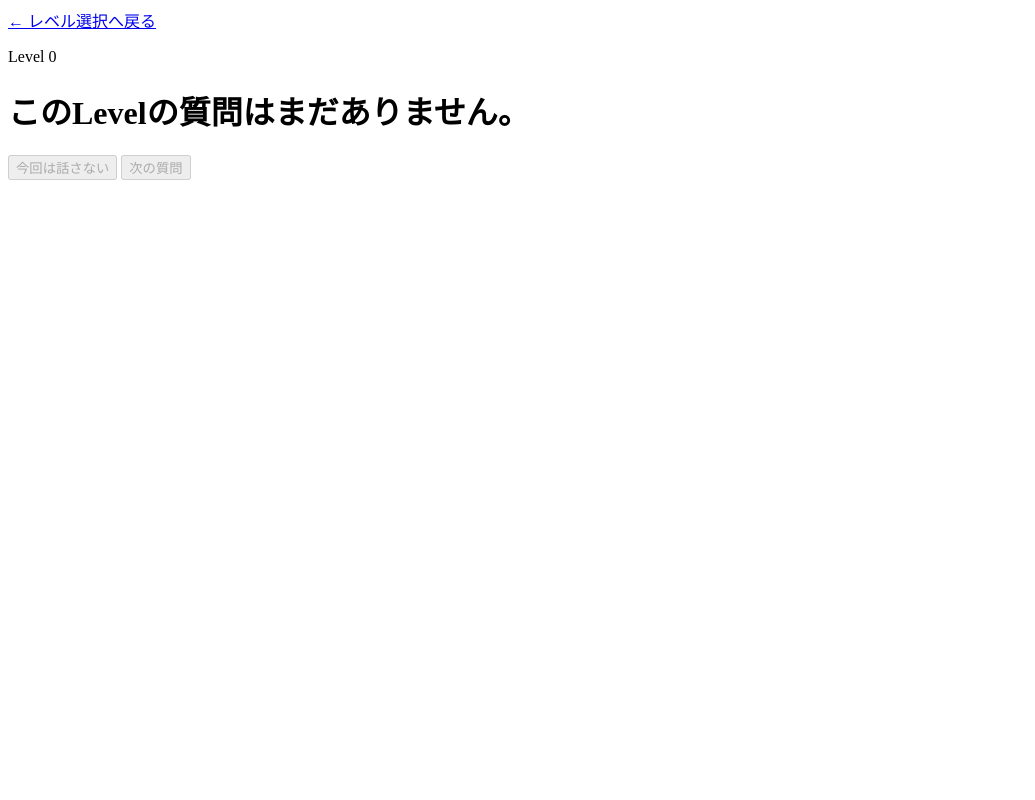
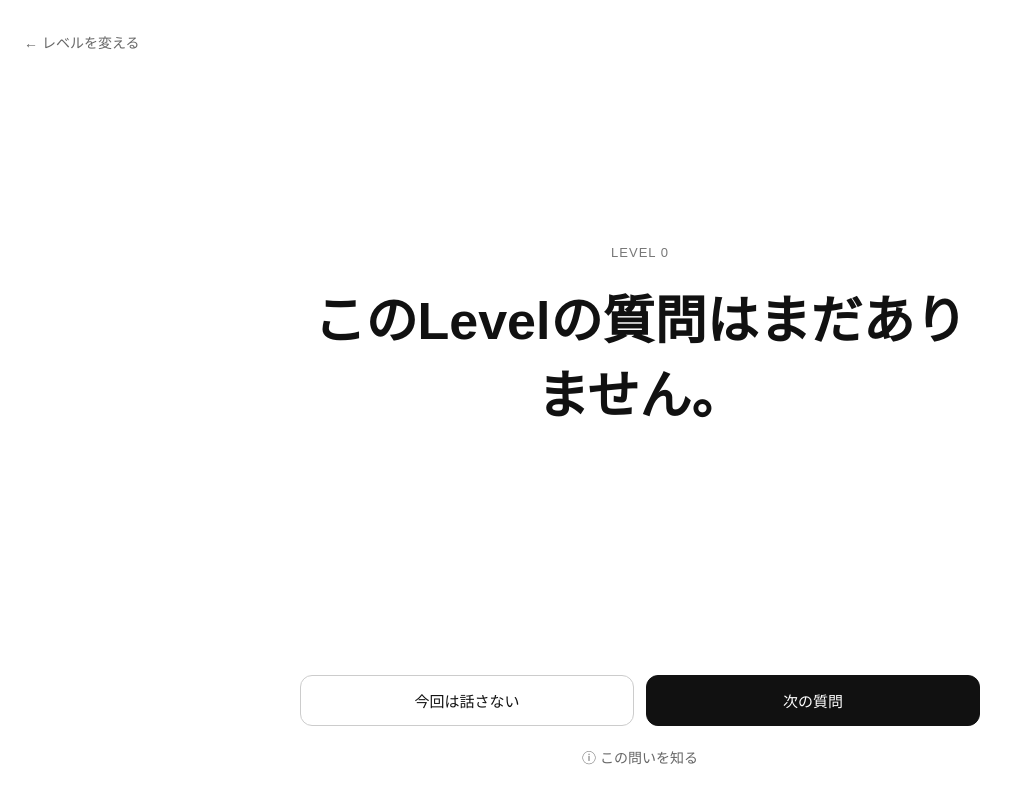
Before and after one commit to VIUK-Light/Omoi, a plain HTML site: page question.html in a window 1280 px wide. Shown: the whole page, without its empty margins (0-1035 px from the left). Drawn offline with Linux system fonts and the light colour scheme.

Commit message:
バグ改善

```diff
--- /dev/null
+++ b/question.css
@@ -0,0 +1,122 @@
+body {
+    margin: 0;
+    font-family: sans-serif;
+    background: #ffffff;
+    color: #111111;
+}
+
+.question-screen {
+    min-height: 100vh;
+    box-sizing: border-box;
+
+    padding: 32px 24px;
+
+    display: flex;
+    flex-direction: column;
+}
+
+.back-link {
+    color: #666666;
+    text-decoration: none;
+    font-size: 14px;
+}
+
+.question-content {
+    width: 100%;
+    max-width: 680px;
+
+    margin: auto;
+    text-align: center;
+}
+
+.level-label {
+    margin: 0 0 24px;
+
+    font-size: 13px;
+    color: #777777;
+
+    text-transform: uppercase;
+    letter-spacing: 0.08em;
+}
+
+#questionText {
+    margin: 0;
+
+    font-size: clamp(30px, 5vw, 52px);
+    line-height: 1.45;
+}
+
+.question-footer {
+    width: 100%;
+    max-width: 680px;
+
+    margin: 48px auto 0;
+}
+
+.question-actions {
+    display: flex;
+    justify-content: space-between;
+    gap: 12px;
+}
+
+.question-actions button {
+    flex: 1;
+
+    padding: 14px 20px;
+
+    border-radius: 12px;
+    font-size: 15px;
+
+    cursor: pointer;
+}
+
+.skip-button {
+    background: #ffffff;
+    color: #111111;
+
+    border: 1px solid #cccccc;
+}
+
+.next-button {
+    background: #111111;
+    color: #ffffff;
+
+    border: 1px solid #111111;
+}
+
+.detail-button {
+    display: block;
+
+    margin: 20px auto 0;
+
+    background: none;
+    border: none;
+
+    color: #666666;
+    font-size: 14px;
+
+    cursor: pointer;
+}
+
+.detail-panel {
+    width: 100%;
+    max-width: 680px;
+
+    margin: 32px auto 0;
+    padding: 24px;
+
+    box-sizing: border-box;
+
+    border: 1px solid #dddddd;
+    border-radius: 14px;
+}
+
+.detail-panel h2 {
+    font-size: 16px;
+}
+
+.detail-note {
+    font-size: 13px;
+    color: #777777;
+    line-height: 1.7;
+}
--- a/question.html
+++ b/question.html
@@ -5,49 +5,86 @@
     <meta name="viewport" content="width=device-width, initial-scale=1.0">
 
     <title>質問 - Omoi</title>
+    <link rel="stylesheet" href="question.css">
 </head>
 
 <body>
-    <main>
+    <main class="question-screen">
+
+        <!-- レベル選択に戻る -->
         <a href="select.html" class="back-link">
-            ← レベル選択へ戻る
+            ← レベルを変える
         </a>
 
-        <p id="levelDisplay"></p>
+        <!-- 質問 -->
+        <div class="question-content">
+            <p id="levelDisplay" class="level-label"></p>
 
-        <h1 id="questionText">
-            読み込み中...
-        </h1>
+            <h1 id="questionText">
+                読み込み中...
+            </h1>
+        </div>
 
-        <button type="button" id="detailButton" hidden>
-            この問いを知る
-        </button>
+        <!-- 質問の操作 -->
+        <div class="question-footer">
 
-        <div id="detailPanel" hidden>
+            <div class="question-actions">
+                <button
+                    type="button"
+                    id="skipQuestionButton"
+                    class="skip-button"
+                >
+                    今回は話さない
+                </button>
+
+                <button
+                    type="button"
+                    id="nextQuestionButton"
+                    class="next-button"
+                >
+                    次の質問
+                </button>
+            </div>
+
+            <!-- 詳細がある質問だけ表示 -->
+            <button
+                type="button"
+                id="detailButton"
+                class="detail-button"
+                hidden
+            >
+                ⓘ この問いを知る
+            </button>
+
+        </div>
+
+        <!-- 質問の詳細 -->
+        <div
+            id="detailPanel"
+            class="detail-panel"
+            hidden
+        >
             <p id="detailText"></p>
 
-            <div id="sourceSection">
+            <!-- 出典がある場合だけ表示 -->
+            <div id="sourceSection" hidden>
                 <h2>出典</h2>
                 <ul id="sourceList"></ul>
             </div>
 
-            <p>
+            <p class="detail-note">
                 この解説には、異なる見解や不確実性が
                 含まれる場合があります。
             </p>
 
-            <button type="button" id="closeDetailButton">
+            <button
+                type="button"
+                id="closeDetailButton"
+            >
                 閉じる
             </button>
         </div>
 
-        <button type="button" id="skipQuestionButton">
-            今回は話さない
-        </button>
-
-        <button type="button" id="nextQuestionButton">
-            次の質問
-        </button>
     </main>
 
     <script src="question.js"></script>
--- a/question.js
+++ b/question.js
@@ -79,45 +79,21 @@ function showQuestion() {
     questionText.textContent =
         currentQuestion.question;
 
+    // 毎回いったん隠す
+    detailButton.hidden = true;
     detailPanel.hidden = true;
 
-   if (currentQuestion.detail) {
-    detailButton.hidden = false;
+    // detail があり、text に中身がある場合だけ表示
+    if (
+        currentQuestion.detail &&
+        currentQuestion.detail.text &&
+        currentQuestion.detail.text.trim() !== ""
+    ) {
+        detailButton.hidden = false;
 
-    detailText.textContent =
-        currentQuestion.detail.text;
-
-    sourceList.innerHTML = "";
-
-    if (
-        currentQuestion.detail.sources &&
-        currentQuestion.detail.sources.length > 0
-    ) {
-        sourceSection.hidden = false;
-
-        currentQuestion.detail.sources.forEach(function (source) {
-            const listItem =
-                document.createElement("li");
-
-            const link =
-                document.createElement("a");
-
-            link.textContent = source.title;
-            link.href = source.url;
-            link.target = "_blank";
-            link.rel = "noopener noreferrer";
-
-            listItem.appendChild(link);
-            sourceList.appendChild(listItem);
-        });
-
-    } else {
-        sourceSection.hidden = true;
+        detailText.textContent =
+            currentQuestion.detail.text;
     }
-
-} else {
-    detailButton.hidden = true;
-}
 }
 
 
```
